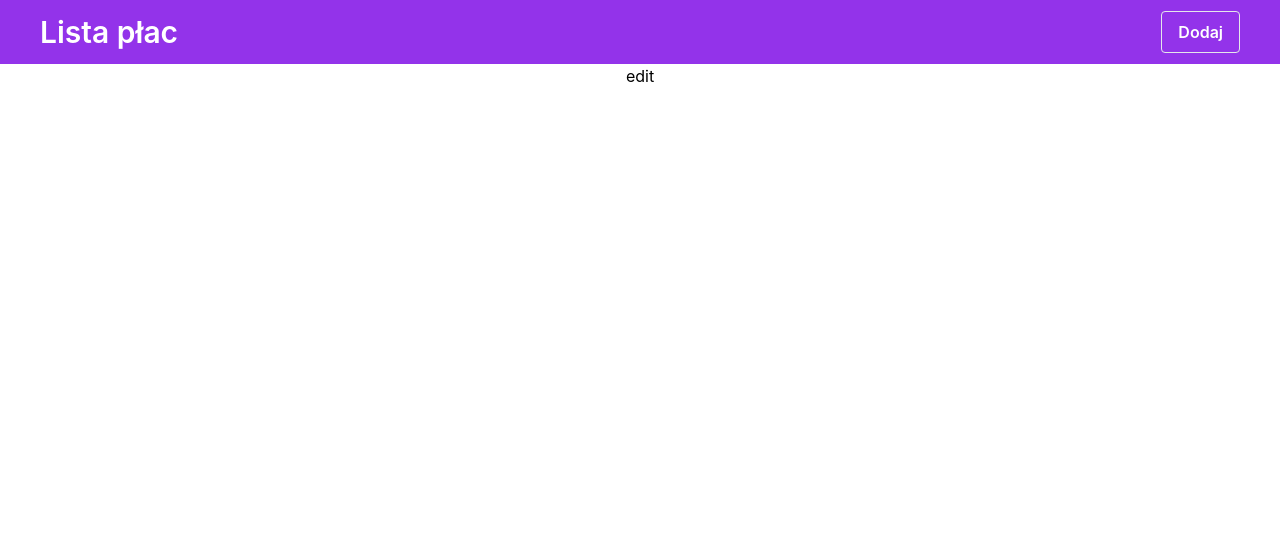
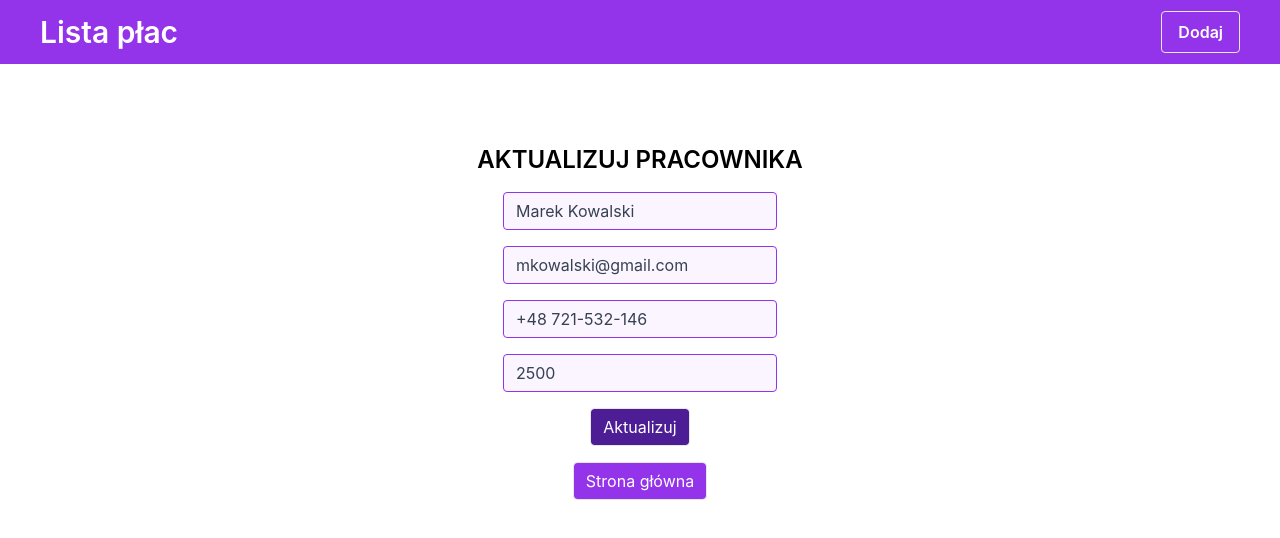
Before and after one commit to bar-85/React-lista-plac-JSON-Server, a React (Create React App) app: page /edit/1 in a window 1280 px wide. Shown: the top 538 px of the page. Built offline with nearby package versions, Linux system fonts and the light colour scheme; data requests are answered from the project's data file.

Commit message:
add Edit.js

```diff
--- a/src/Pages/Edit.js
+++ b/src/Pages/Edit.js
@@ -1,10 +1,80 @@
-import React from 'react'
+import React, { useState, useEffect } from 'react'
+import { useNavigate, useParams } from 'react-router-dom'
+import axios from 'axios'
+import { Link } from 'react-router-dom'
 
 const Edit = () => {
-  return (
-    <div>
-      edit
-    </div>
+	const [name, setName] = useState('')
+	const [email, setEmail] = useState('')
+	const [phone, setPhone] = useState('')
+	const [paycheck, setPaycheck] = useState('')
+
+  const navigate = useNavigate();
+
+	const { id } = useParams()
+
+	useEffect(() => {
+		axios.get(`http://localhost:3001/users/${id}`).then(res => {
+			setName(res.data.name)
+			setEmail(res.data.email)
+			setPhone(res.data.phone)
+      setPaycheck(res.data.paycheck)
+		})
+	}, [])
+
+  const data = {
+    name: name,
+    email: email,
+    phone: phone,
+    paycheck: paycheck,
+  };
+
+  function Update(e) {
+    e.preventDefault();
+    axios.put(`http://localhost:3001/users/${id}`, data).then(navigate("/"));
+  }
+
+	return (
+    <div className='w-screen h-full justify-center flex flex-col items-center mt-16'>
+    <h1 className='text-black text-2xl font-semibold font-Montserrat m-4 uppercase'>Aktualizuj pracownika</h1>
+    <form className='w-[80%] h-full flex flex-col justify-center items-center'>
+      <input
+        value={name}
+        onChange={(e) => setName(e.target.value)}
+        type='text'
+        placeholder='Imię i nazwisko'
+        className='px-3 py-1.5 text-base font-normal text-gray-700 bg-purple-50 bg-clip-padding rounded transition ease-in-out focus:text-gray-700 focus:bg-white focus:outline-none border border-purple-600'
+      />
+      <input
+        value={email}
+        onChange={(e) => setEmail(e.target.value)}
+        type='text'
+        placeholder='Email'
+        className='px-3 py-1.5 text-base font-normal mt-4 text-gray-700 bg-purple-50 bg-clip-padding rounded transition ease-in-out focus:text-gray-700 focus:bg-white focus:outline-none border border-purple-600'
+      />
+      <input
+        value={phone}
+        onChange={(e) => setPhone(e.target.value)}
+        type='phone'
+        placeholder='Telefon'
+        className='px-3 py-1.5 text-base font-normal mt-4 text-gray-700 bg-purple-50 bg-clip-padding rounded transition ease-in-out focus:text-gray-700 focus:bg-white focus:outline-none border border-purple-600'
+      />
+      <input
+        value={paycheck}
+        onChange={(e) => setPaycheck(e.target.value)}
+        type='number'
+        placeholder='Wypłata'
+        className='px-3 py-1.5 text-base font-normal mt-4 text-gray-700 bg-purple-50 bg-clip-padding rounded transition ease-in-out focus:text-gray-700 focus:bg-white focus:outline-none border border-purple-600'
+      />
+      <button
+        onClick={Update}
+        className='px-3 py-1.5 text-base font-normal mt-4 text-white bg-violet-900 bg-clip-padding rounded transition ease-in-out hover:bg-violet-800 border border-purple-550'>
+        Aktualizuj
+      </button>
+      <Link to='/' className='px-3 py-1.5 text-base font-normal mt-4 text-white bg-purple-600 bg-clip-padding rounded transition ease-in-out hover:bg-purple-500 border border-purple-550'>Strona główna</Link>
+    </form>
+  </div>
+
   )
 }
 
```
